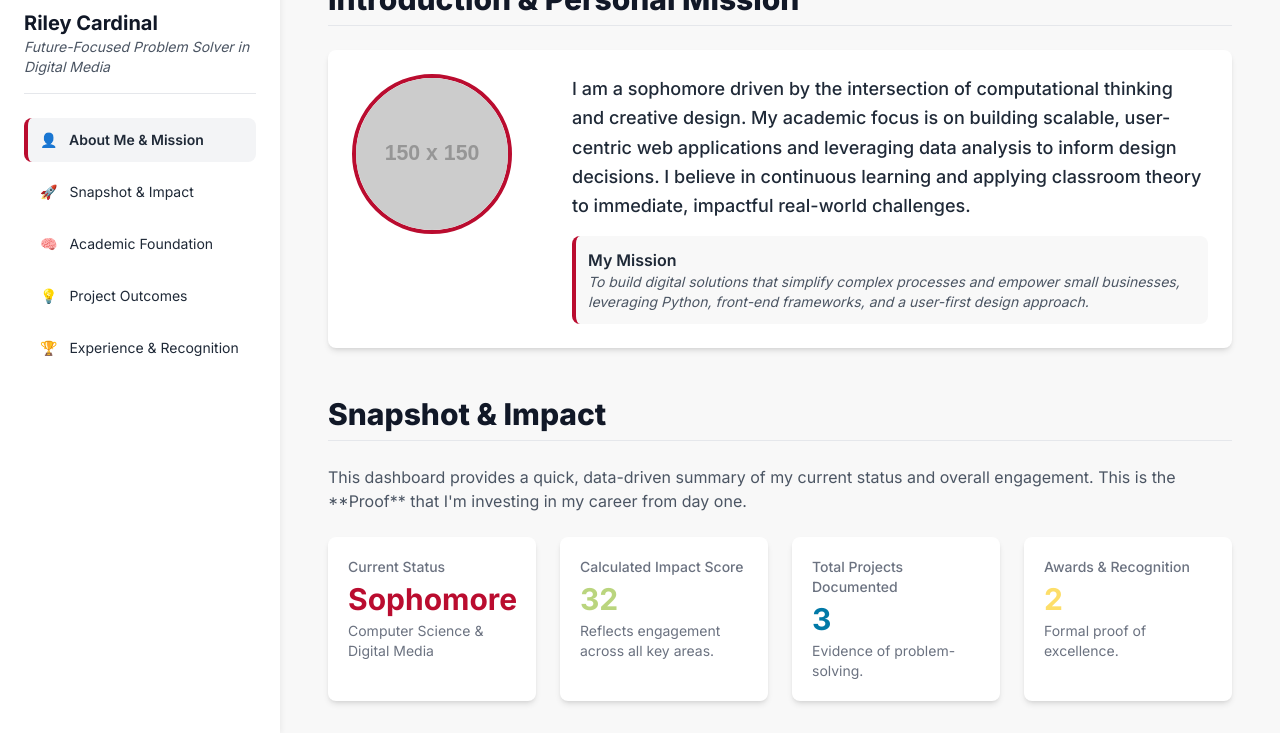
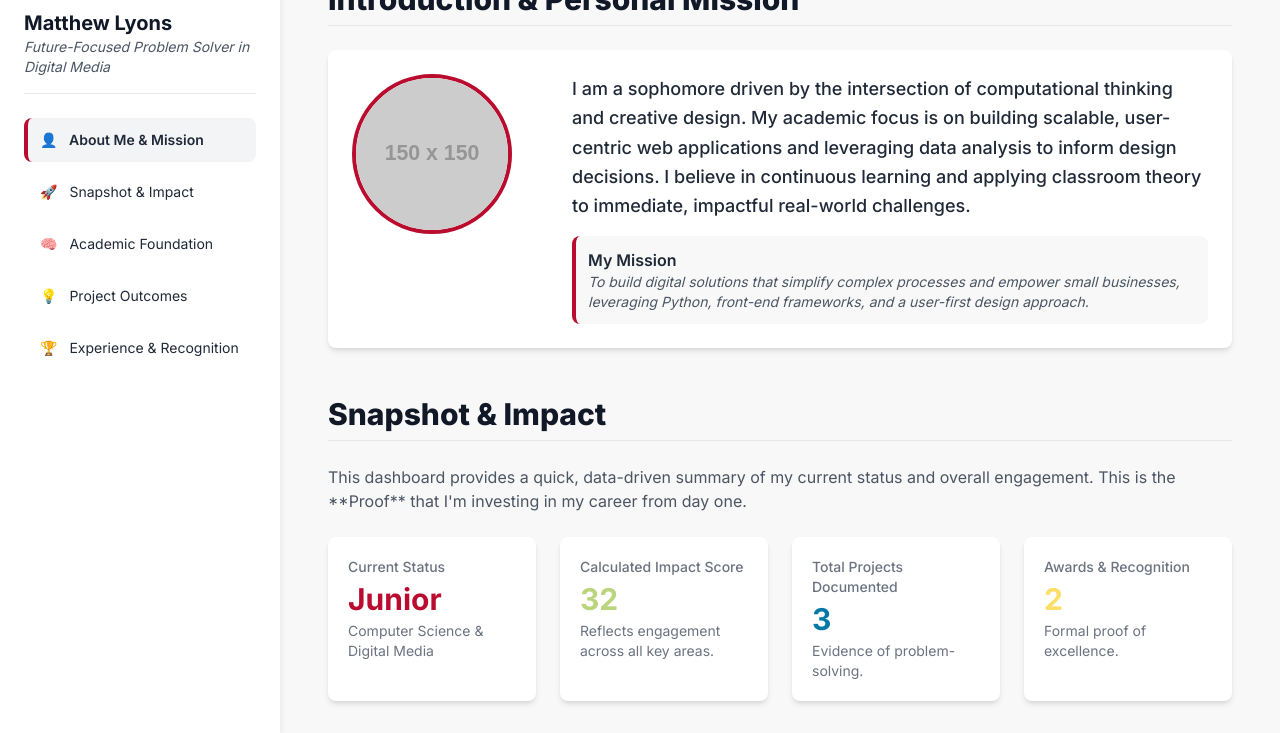
Before and after one commit to Matthew2024715/ISOM-PBL2, a plain HTML site: page index.html in a window 1280 px wide. Shown: the part 67-800 px from the top of the page. Drawn offline with nearby package versions, Linux system fonts and the light colour scheme; placeholder pictures from the web are drawn by us.

Commit message:
Update and rename student_portfolio_template.html to index.html

```diff
--- a/student_portfolio_template.html
+++ b/index.html
@@ -255,11 +255,11 @@ CONFIRMATION: NO SVG graphics used. NO Mermaid JS used. -->
 
         // 1.1 PROFILE & BRANDING VARIABLES (REQUIRED)
         const profileData = {
-            studentName: "Riley Cardinal",
+            studentName: "Matthew Lyons",
             tagline: "Future-Focused Problem Solver in Digital Media",
-            currentYear: "Sophomore", // Freshman, Sophomore, Junior, Senior
+            currentYear: "Junior", // Freshman, Sophomore, Junior, Senior
             major: "Computer Science & Digital Media",
-            gpa: 3.85,
+            gpa: 3.75,
             impactScoreMultiplier: 10, // Adjusts how much projects/awards count towards total impact
 
             // --- INTRODUCTION & BRANDING FIELDS ---
```
